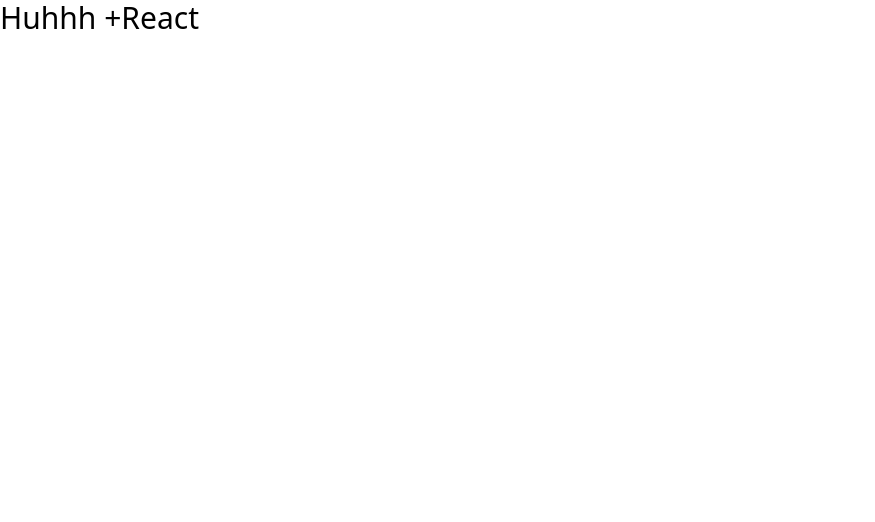
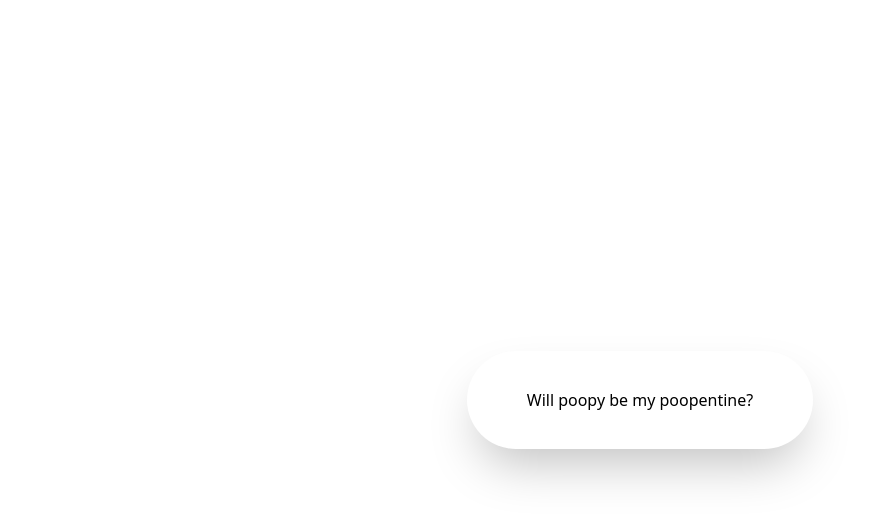
Before and after one commit to Eddysunday012/WonderPickProject, a React (Vite) app: page / in a window 1280 px wide. Shown: the top 522 px of the page, without its empty margins (0-875 px from the left). Built offline with nearby package versions, Linux system fonts and the light colour scheme.

Commit message:
added top part

```diff
--- a/src/App.tsx
+++ b/src/App.tsx
@@ -6,11 +6,13 @@
   // const [count, setCount] = useState(0)
 
   return (
-    <>
-      <div>
-        <p className="text-3xl font-sans">Huhhh +React</p>
+    <div className="flex h-screen items-center justify-center">
+      <div className="flex min-w-[346px] min-h-[98px] rounded-full shadow-2xl bg-white justify-center items-center">
+        <p className="text-base font-sans text-center">
+          Will poopy be my poopentine?
+        </p>
       </div>
-    </>
+    </div>
   );
 }
 
```
